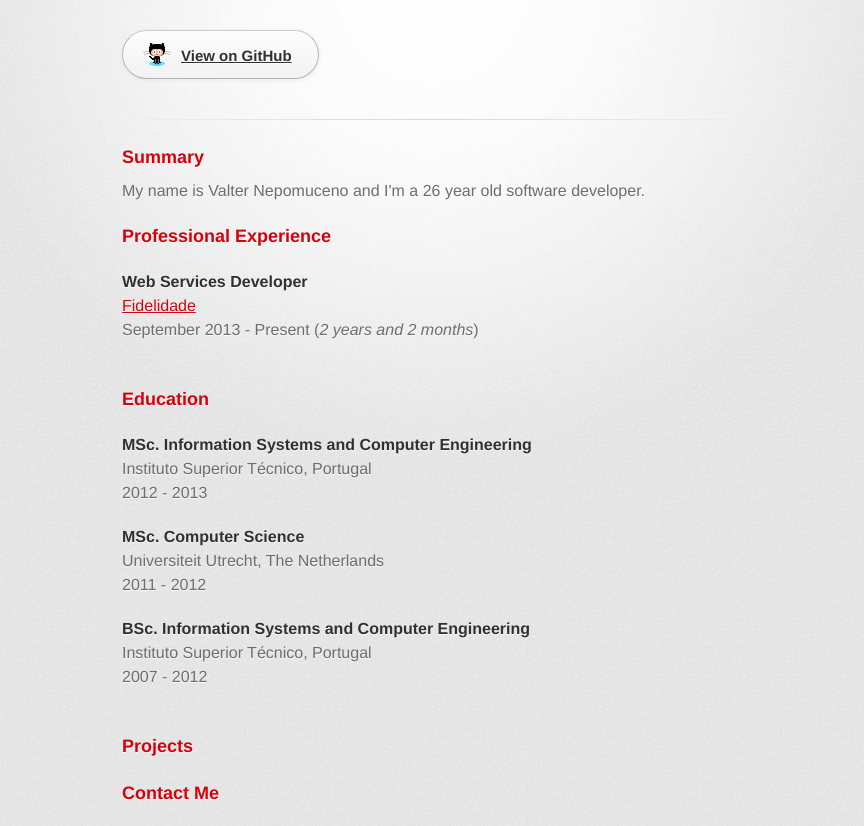
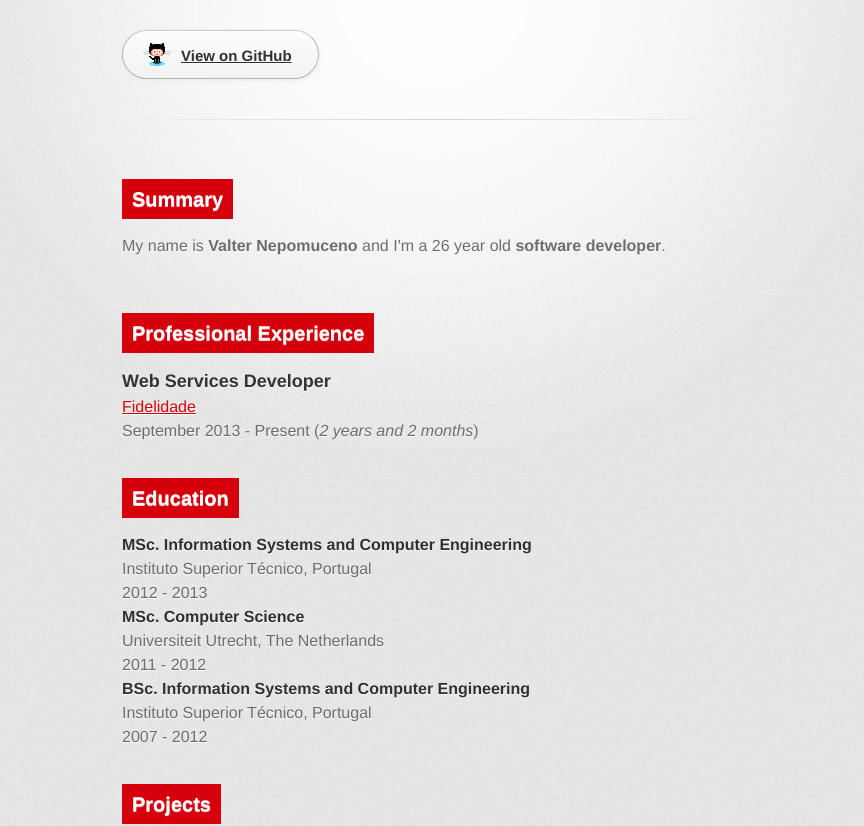
Before and after one commit to Vnepomuceno/vnepomuceno.github.io, a plain HTML site: page index.html in a window 1280 px wide. Shown: the part 127-953 px from the top of the page, without its empty margins (208-1072 px from the left). Drawn offline with Linux system fonts and the light colour scheme; a web font is replaced by a local one.

Commit message:
Updated page style

```diff
--- a/index.html
+++ b/index.html
@@ -31,23 +31,21 @@
         <hr>
 
         <section id="main_content">
-          <h3>
-<a id="welcome-to-github-pages" class="anchor" href="#welcome-to-github-pages" aria-hidden="true"><span class="octicon octicon-link"></span></a>Summary</h3>
+          <p class="sectionTitle">
+<a id="welcome-to-github-pages" class="anchor" href="#welcome-to-github-pages" aria-hidden="true"><span class="octicon octicon-link"></span></a>Summary</p>
 
-<p>My name is Valter Nepomuceno and I'm a <span id="age"></span> year old software developer.</p>
+<p>My name is <strong>Valter Nepomuceno</strong> and I'm a <span id="age"></span> year old <strong>software developer</strong>.</p>
 
 <script type="text/javascript">
   document.getElementById('age').innerHTML = getMyAge();
 </script>
 
-<h3>
-<a id="designer-templates" class="anchor" href="#designer-templates" aria-hidden="true"><span class="octicon octicon-link"></span></a>Professional Experience</h3>
+<span class="sectionTitle">
+<a id="designer-templates" class="anchor" href="#designer-templates" aria-hidden="true"><span class="octicon octicon-link"></span></a>Professional Experience</span>
 
-<p>
-<h4>Web Services Developer</h4>
+<p class="jobTitle">Web Services Developer</p>
 <span><a href="http://fidelidade.pt">Fidelidade</a></span><br/>
 <span>September 2013 - Present (<span id="fidelidadeRange"></span>)
-</p>
 
 <script type="text/javascript">
   document.getElementById('fidelidadeRange').innerHTML = getDifferenceDatesNatLang(new Date('2013-09-01'), new Date());
@@ -55,36 +53,30 @@
 
 <br/>
 
-<h3>
-<a id="designer-templates" class="anchor" href="#designer-templates" aria-hidden="true"><span class="octicon octicon-link"></span></a>Education</h3>
+<span class="sectionTitle">
+<a id="designer-templates" class="anchor" href="#designer-templates" aria-hidden="true"><span class="octicon octicon-link"></span></a>Education</span>
 
-<p>
 <h4>MSc. Information Systems and Computer Engineering</h4>
 <span>Instituto Superior Técnico, Portugal</span><br/>
-<span>2012 - 2013
-</p>
+<span>2012 - 2013</span>
 
-<p>
 <h4>MSc. Computer Science</h4>
 <span>Universiteit Utrecht, The Netherlands</span><br/>
-<span>2011 - 2012
-</p>
+<span>2011 - 2012</span>
 
-<p>
 <h4>BSc. Information Systems and Computer Engineering</h4>
 <span>Instituto Superior Técnico, Portugal</span><br/>
-<span>2007 - 2012
-</p>
+<span>2007 - 2012</span>
 
 <br/>
 
-<h3>
-<a id="creating-pages-manually" class="anchor" href="#creating-pages-manually" aria-hidden="true"><span class="octicon octicon-link"></span></a>Projects</h3>
+<span class="sectionTitle">
+<a id="creating-pages-manually" class="anchor" href="#creating-pages-manually" aria-hidden="true"><span class="octicon octicon-link"></span></a>Projects</span>
 
 <p></p>
 
-<h3>
-<a id="support-or-contact" class="anchor" href="#support-or-contact" aria-hidden="true"><span class="octicon octicon-link"></span></a>Contact Me</h3>
+<p class="sectionTitle">
+<a id="support-or-contact" class="anchor" href="#support-or-contact" aria-hidden="true"><span class="octicon octicon-link"></span></a>Contact Me</p>
 
 <p></p>
         </section>
--- a/javascripts/utils.js
+++ b/javascripts/utils.js
@@ -18,5 +18,5 @@
 	var totalYears = getDiffDatesInYears(firstDate, secondDate);
 	var deltaMonths = Math.round((getDiffDatesInDays(firstDate, secondDate) - (totalYears * 365)) / 30)
 	return totalYears + ' year' + (totalYears == 1 ? '' : 's')
-		+ ' and ' + deltaMonths + ' months' ;
+		+ ' and ' + deltaMonths + ' month' + (deltaMonths == 1 ? '' : 's');
 }
--- a/stylesheets/stylesheet.css
+++ b/stylesheets/stylesheet.css
@@ -381,3 +381,25 @@
 a {
   text-decoration: underline;
 }
+
+small {
+  font-size: 13px;
+}
+
+.jobTitle {
+  font-size: 18px;
+  font-weight: bold;
+  color: #333;
+  margin: 0px;
+}
+
+.sectionTitle {
+  padding: 5px 10px;
+  margin: 35 0 15 0;
+  font-size: 20px;
+  font-weight: bold;
+  background-color: #D5000B;
+  color: white;
+  width: auto;
+  display: inline-block;
+}
```
